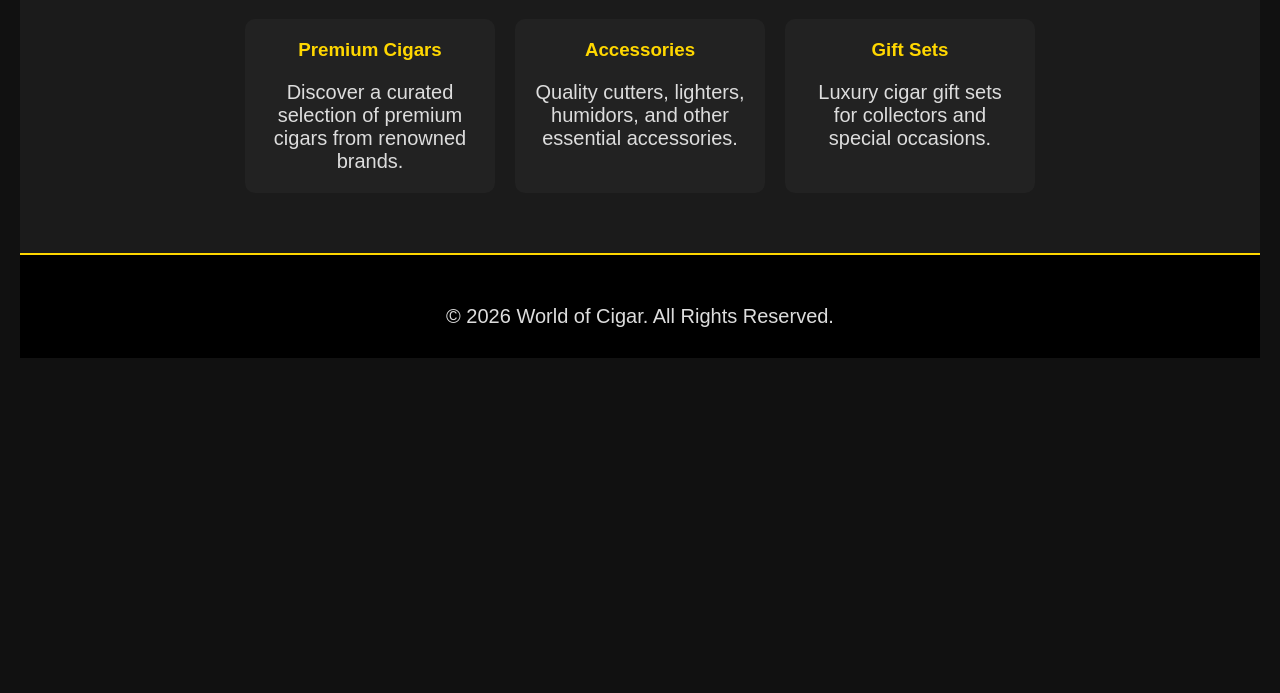
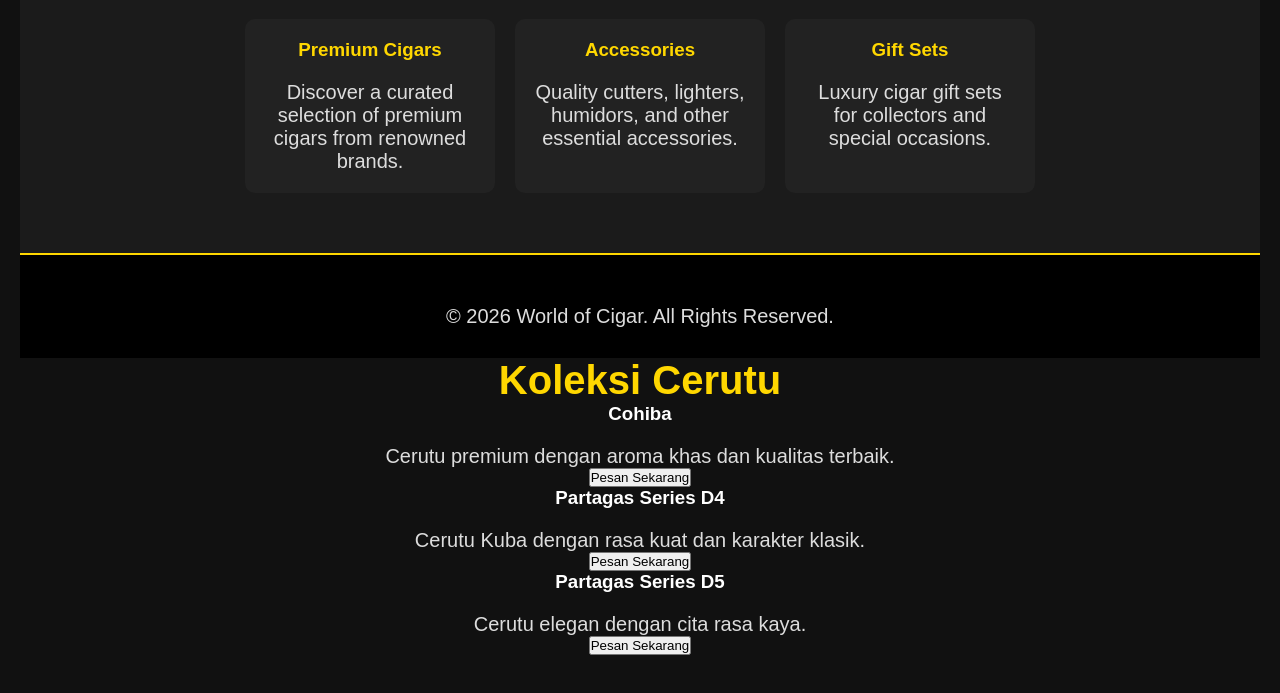
Before and after one commit to al9944451-star/Worldofcigars, a plain HTML site: page index.html in a window 1280 px wide. Shown: the part 457-1150 px from the top of the page. Before the commit the page ends 915 px from the top, so only its background shows below. Drawn offline with Linux system fonts and the light colour scheme.

Commit message:
Update index.html

```diff
--- a/index.html
+++ b/index.html
@@ -110,5 +110,27 @@ header p{
 <p>&copy; 2026 World of Cigar. All Rights Reserved.</p>
 </footer>
 
+    <section class="catalog">
+  <h2>Koleksi Cerutu</h2>
+
+  <div class="product">
+    <h3>Cohiba</h3>
+    <p>Cerutu premium dengan aroma khas dan kualitas terbaik.</p>
+    <button>Pesan Sekarang</button>
+  </div>
+
+  <div class="product">
+    <h3>Partagas Series D4</h3>
+    <p>Cerutu Kuba dengan rasa kuat dan karakter klasik.</p>
+    <button>Pesan Sekarang</button>
+  </div>
+
+  <div class="product">
+    <h3>Partagas Series D5</h3>
+    <p>Cerutu elegan dengan cita rasa kaya.</p>
+    <button>Pesan Sekarang</button>
+  </div>
+
+</section>
 </body>
 </html>
```
